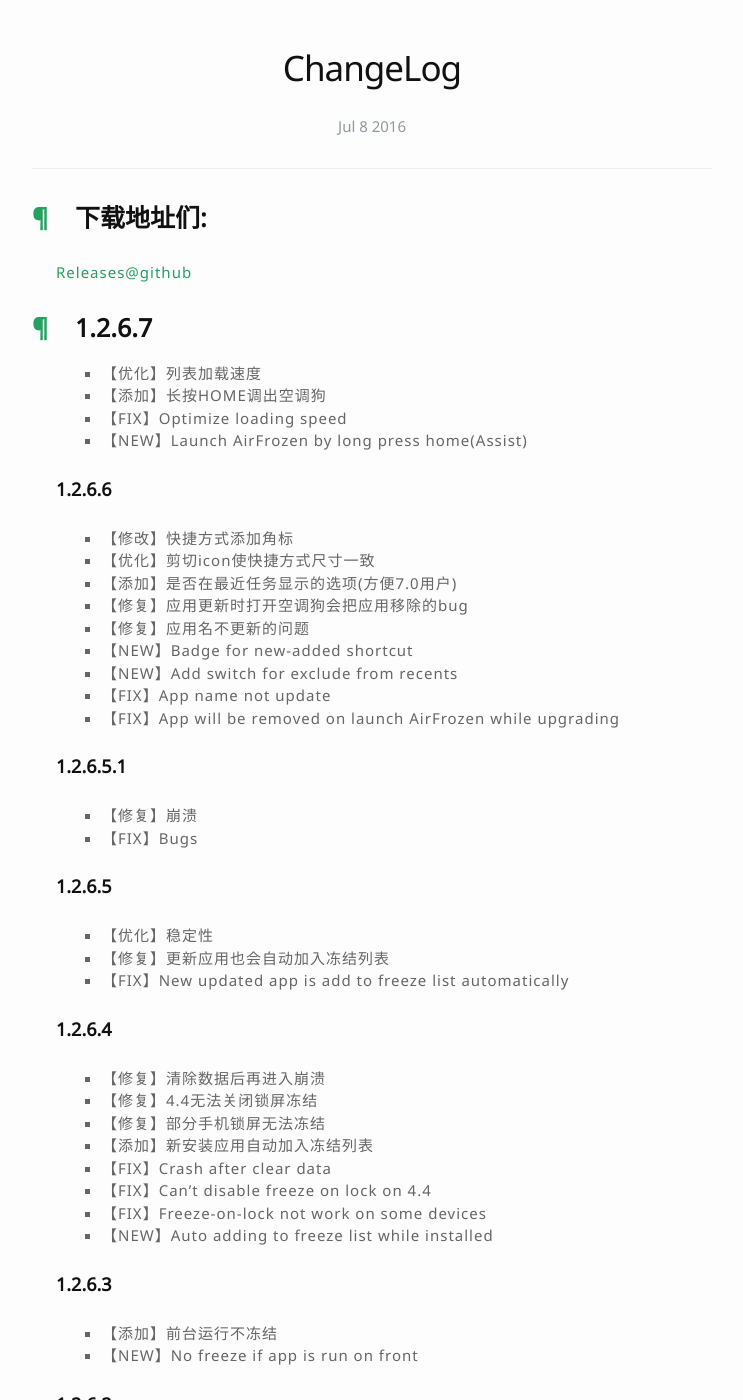
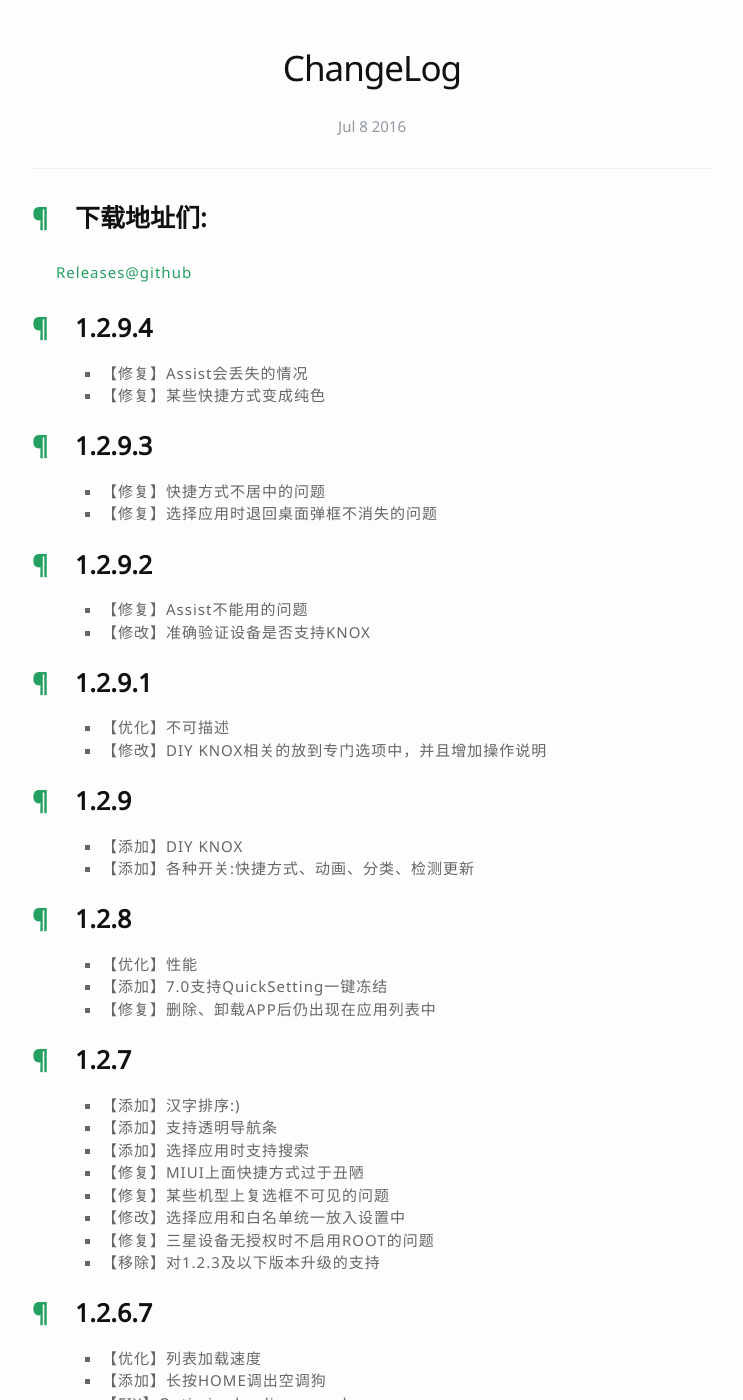
Before and after one commit to hyongbai/AirFrozen, a Jekyll site: the page built from _posts/2016-07-08-changelog.md, in a window 1280 px wide and 1400 px high. Shown: the whole window, without its empty margins (268-1011 px from the left). Built offline with Jekyll 4.4.1, drawn with Linux system fonts in a browser that asks for light colours; nearby versions of some CDN libraries.

Commit message:
【ChangeLog】update to 1.2.9.4

```diff
--- a/_posts/2016-07-08-changelog.md
+++ b/_posts/2016-07-08-changelog.md
@@ -7,6 +7,41 @@ permalink: /changelog/
 ## 下载地址们:
 
 [Releases@github](https://github.com/hyongbai/AirFrozen/releases)
+
+## 1.2.9.4
+- 【修复】Assist会丢失的情况
+- 【修复】某些快捷方式变成纯色
+
+## 1.2.9.3
+- 【修复】快捷方式不居中的问题
+- 【修复】选择应用时退回桌面弹框不消失的问题
+
+## 1.2.9.2
+- 【修复】Assist不能用的问题
+- 【修改】准确验证设备是否支持KNOX
+
+## 1.2.9.1
+- 【优化】不可描述
+- 【修改】DIY KNOX相关的放到专门选项中，并且增加操作说明
+
+## 1.2.9
+- 【添加】DIY KNOX
+- 【添加】各种开关:快捷方式、动画、分类、检测更新
+
+## 1.2.8
+- 【优化】性能
+- 【添加】7.0支持QuickSetting一键冻结
+- 【修复】删除、卸载APP后仍出现在应用列表中
+
+## 1.2.7
+- 【添加】汉字排序:)
+- 【添加】支持透明导航条
+- 【添加】选择应用时支持搜索
+- 【修复】MIUI上面快捷方式过于丑陋
+- 【修复】某些机型上复选框不可见的问题
+- 【修改】选择应用和白名单统一放入设置中
+- 【修复】三星设备无授权时不启用ROOT的问题
+- 【移除】对1.2.3及以下版本升级的支持
 
 ## 1.2.6.7
 - 【优化】列表加载速度
```
